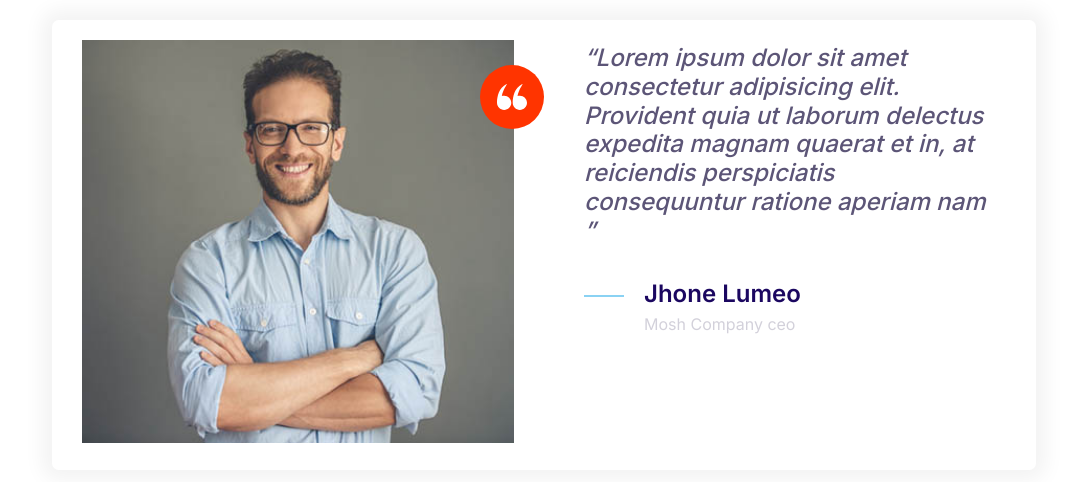
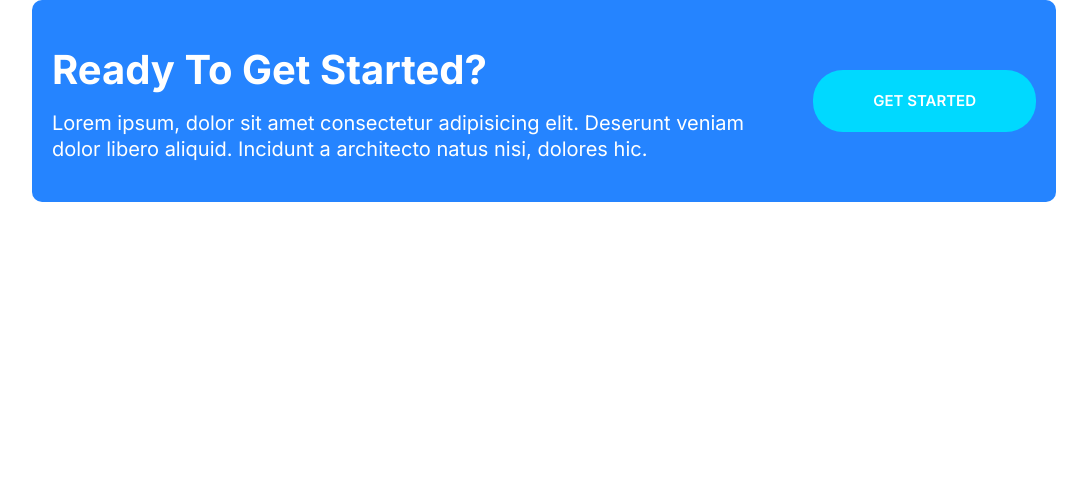
Before and after one commit to m-or/First-project, a plain HTML site: page index.html in a window 1280 px wide. Shown: the whole page, without its empty margins (96-1183 px from the left). Drawn offline with Linux system fonts and the light colour scheme.

Commit message:
Build callout component.

```diff
--- a/css/styles.css
+++ b/css/styles.css
@@ -15,7 +15,7 @@
     box-sizing: border-box;
  }
 
- .container{
+ .container {
     max-width: 1024px;
  }
 
@@ -210,7 +210,7 @@
     fill: var(--color-primary);
  }
 
- .icon--white{
+ .icon--white {
     fill: #fff;
  }
 
@@ -245,11 +245,11 @@
     width: 64px;
  }
 
- .icon-container--primary{
+ .icon-container--primary {
     background-color: #f3f9fa;
  }
 
- .icon-container--accent{
+ .icon-container--accent {
     background-color: var(--color-accent);
  }
 
@@ -302,6 +302,11 @@
  .btn--block {
     display: inline-block;
     width: 100%;
+ }
+
+ .btn--stretched{
+   padding-left: 6rem;
+   padding-right: 6rem;
  }
 
 
@@ -575,28 +580,76 @@
 
  /* Testemonial */
 
- .testemonial{
+ .testemonial {
     padding: 2rem;
     margin: 0 auto;
  }
 
- .testemonial__image > img{
-   width:100%;
+ .testemonial__image>img {
+    width: 100%;
  }
 
- .testemonial__image{
+ .testemonial__image {
     position: relative;
  }
 
- .testemonial__image > .icon-container{
+ .testemonial__image>.icon-container {
     position: absolute;
     right: 0;
     top: 10%;
  }
 
  @media screen and (min-width: 768px) {
+
     .testemonial .quote__text,
-   .testemonial .quote__name{
+    .testemonial .quote__name {
        font-size: 2.4rem;
     }
  }
+
+ /* Callouts */
+
+ .callout {
+    border-radius: 10px;
+    margin: 0 auto;
+    padding: 4rem 2rem;
+    text-align: center;
+ }
+
+ .callout--primary {
+    background-color: var(--color-primary);
+ }
+
+ .callout__heading {
+    color: #fff;
+    margin: 0 0 1rem 0;
+    text-transform: capitalize;
+ }
+
+ .callout__body {
+    color: #fff;
+    line-height: 1.3;
+    margin-bottom: 4rem;
+ }
+
+
+ .callout .btn {
+    justify-self: center;
+    align-self: center;
+ }
+
+ @media screen and (min-width: 768px) {
+    .callout {
+       text-align: left;
+    }
+
+    .callout .grid--1x2 {
+       grid-column-gap: 2rem;
+       grid-template-columns: 1fr auto; /* to stretch the first column to take up all extra space */
+    }
+
+    .callout__body {
+       font-size: 2rem;
+       margin-bottom: 0;
+    }
+ }
--- a/index.html
+++ b/index.html
@@ -15,43 +15,16 @@
 
 <body>
 
-
-        <div class="container testemonial">
-            <div class="card grid grid--1x2">
-                <header class="card__header testemonial__image">
-                    <img src="/images/testimonial.jpg" alt="A happy smiling customer.">
-                    <span class="icon-container icon-container--accent">
-                        <svg class="icon icon--white icon--small">
-                            <use xlink:href="images/sprite.svg#quotes"></use>
-                        </svg>
-                    </span>
-                </header>
-                <div class="quote">
-                    <blockquote class="quote__text">Lorem ipsum dolor sit amet consectetur adipisicing elit. Provident quia
-                        ut
-                        laborum delectus expedita magnam quaerat et in, at reiciendis perspiciatis consequuntur ratione
-                        aperiam nam
-                        </blockquote>
-                    <div class="quote__footer">
-                        <div class="media">
-                            <div class="media__icon">
-                                <svg class="icon quote__icon">
-                                    <use xlink:href="images/sprite.svg#line"></use>
-                                </svg>
-                            </div>
-                            <div class="media__content">
-                                <div class="media__header">
-                                    <h3 class="media__heading quote__name">Jhone Lumeo</h3>
-                                </div>
-                                <div class="media__body">
-                                    <p class="media__description quote__organization">Mosh Company ceo</p>
-                                </div>
-                            </div>
-                        </div>
-                    </div>
-                </div>
+    <div class="callout callout--primary container">
+        <div class="grid grid--1x2">
+            <div class="callout__content">
+                <h2 class="callout__heading">Ready to get started?</h2>
+                <p class="callout__body">Lorem ipsum, dolor sit amet consectetur adipisicing elit. Deserunt veniam dolor
+                    libero aliquid. Incidunt a architecto natus nisi, dolores hic.</p>
             </div>
-
+            <a class="btn btn--secondary btn--stretched" href="#">get started</a>
+        </div>
+    </div>
 
 </body>
 
```
Also changed, not shown: components/callout.html (added, +10 -0 lines). Lines whose indentation alone changed are shown as unchanged.
